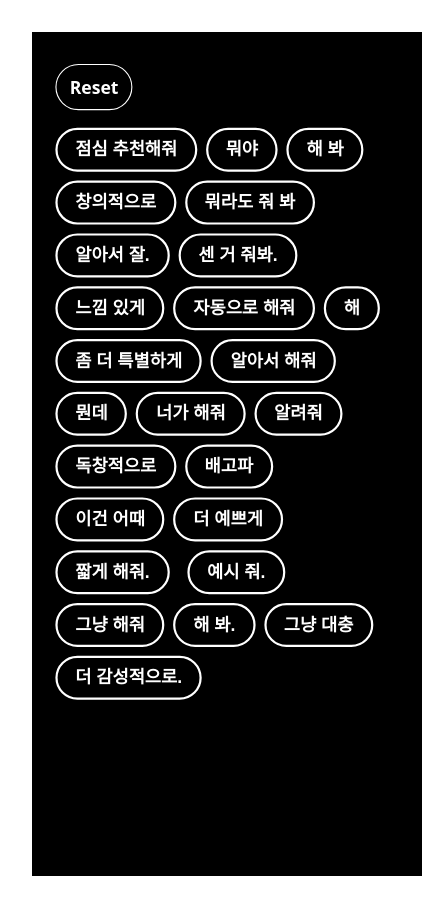
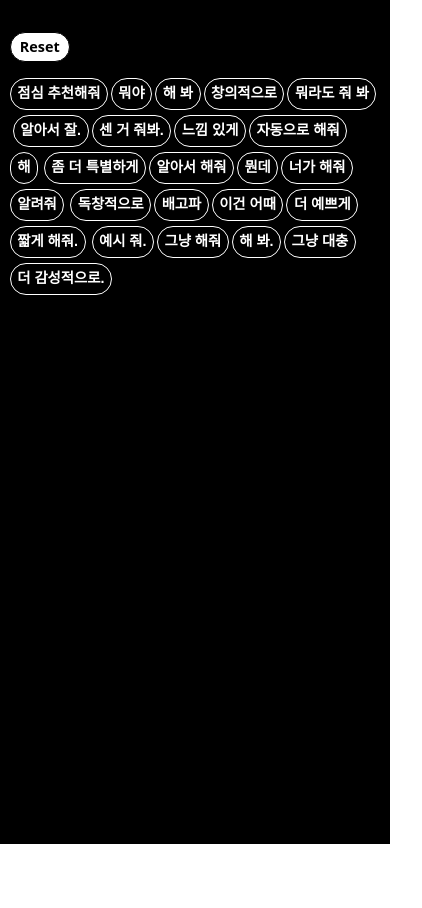
Before and after one commit to youngwookim11/youngwookim, a plain HTML site: page index.html in a window 390 px wide. Shown: the whole page, 422 px wide, since content can reach past the window. After the commit the page ends 844 px from the top, so only its background shows below. Drawn offline with nearby package versions, Linux system fonts and the light colour scheme; a web font is replaced by a local one.

Commit message:
Update index.html

```diff
--- a/index.html
+++ b/index.html
@@ -2,6 +2,7 @@
 <html lang="ko">
 <head>
   <meta charset="UTF-8" />
+  <meta name="viewport" content="width=device-width, initial-scale=1" />
   <title>개별 박스 조절 텍스트 박스</title>
   <script src="https://cdn.tailwindcss.com"></script>
 
@@ -74,7 +75,6 @@
       cursor: pointer;
       transition: all 0.2s ease-in-out;
       border-radius: 1.5rem;
-      transition: transform 0.2s ease-in-out;
     }
 
     .flex-break {
@@ -105,25 +105,41 @@
       width: 100%;
     }
 
-    /* 모바일 전용: 스케일 1.1, 버튼 글자크기와 패딩 키우기 */
+    /* 모바일 전용 */
     @media (max-width: 500px) {
-      #content {
-        transform: scale(1.1) !important;
+      /* reset 버튼 제외한 박스(부모 div) 크기 조절 */
+      #buttonContainer > div:not(:has(#resetBtn)) {
+        min-height: 30px !important;
+        height: 32px !important;
+        margin: 0 3px 5px 0 !important;
+        border-radius: 1rem !important;
+        border-width: 1.5px !important;
       }
 
-      .square-button {
-        font-size: 1rem !important;
-        padding-left: 1rem !important;
-        padding-right: 1rem !important;
+      /* reset 버튼 제외한 실제 버튼 크기 조절 */
+      #buttonContainer .square-button {
+        font-size: 0.9rem !important;
+        padding: 0 0.4rem !important;
+        height: 30px !important;
+        border-radius: 1rem !important;
+      }
+
+      /* reset 버튼 모바일 전용 스타일 */
+      #resetBtn {
+        font-size: 0.9rem !important;
+        padding: 0 !important;
+        height: 30px !important;
+        border-radius: 9999px !important;
+        min-width: 60px !important;
+      }
+
+      #content {
+        width: 95% !important;
+        max-width: none !important;
       }
 
       #buttonContainer > div {
-        min-height: 40px !important;
-        margin: 0 8px 8px 0 !important;
-      }
-
-      body {
-        padding: 2rem !important;
+        margin: 0 !important;
       }
     }
   </style>
@@ -131,7 +147,7 @@
 <body>
   <div id="black-bg-wrapper">
     <div id="content">
-      <button id="resetBtn" class="bg-black text-white border border-white px-3 py-2 rounded-full font-bold mb-4">
+      <button id="resetBtn" class="bg-white text-black border border-black px-3 py-2 rounded-full font-bold mb-4">
         Reset
       </button>
 
```
